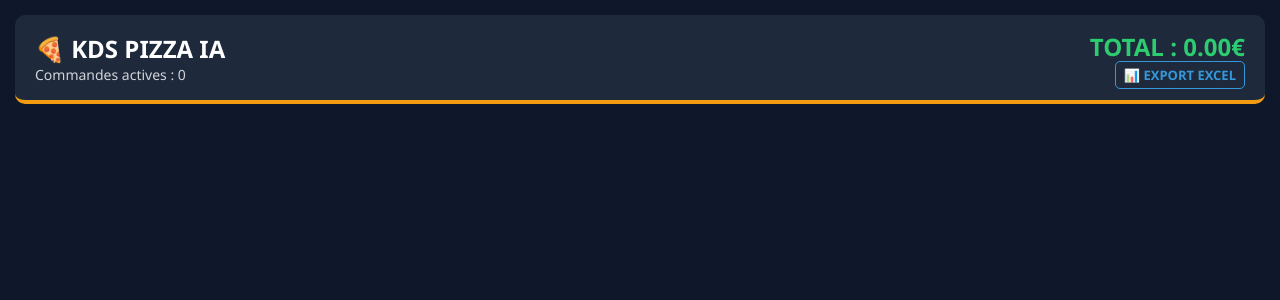
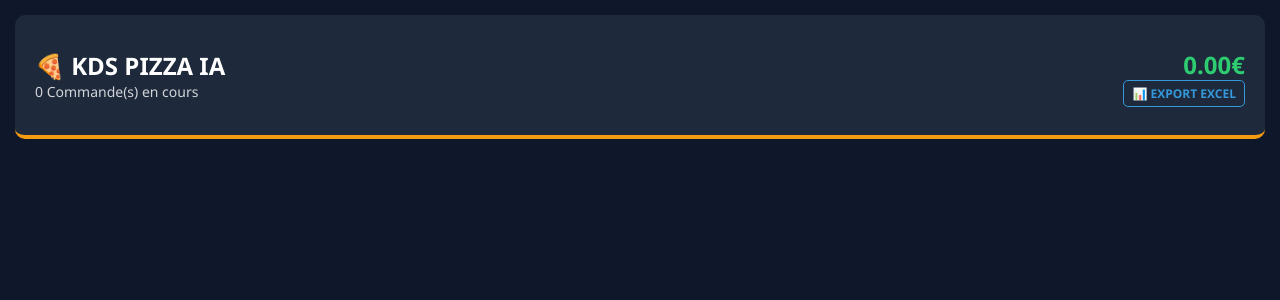
Before and after one commit to kamwagabriel/pizza-ia-pro, a Flask app: page / in a window 1280 px wide. Shown: the top 300 px of the page. Run offline with Flask 3, Linux system fonts and the light colour scheme.

Commit message:
Update title and styles in index.html

```diff
--- a/templates/index.html
+++ b/templates/index.html
@@ -2,11 +2,12 @@
 <html lang="fr">
 <head>
     <meta charset="UTF-8">
-    <title>🍕 KDS PIZZA IA - LIVE</title>
+    <title>🍕 PIZZA IA DASHBOARD</title>
+    <script src="https://cdn.jsdelivr.net/npm/chart.js"></script>
     <style>
         :root { --bg: #0f172a; --card: #ffffff; --orange: #f39c12; --blue: #3498db; --green: #2ecc71; --red: #e74c3c; }
         body { font-family: 'Segoe UI', sans-serif; background: var(--bg); color: white; padding: 15px; margin: 0; }
-        .header { display: flex; justify-content: space-between; align-items: center; background: #1e293b; padding: 15px 20px; border-radius: 10px; margin-bottom: 20px; border-bottom: 4px solid var(--orange); }
+        .header { display: flex; justify-content: space-between; align-items: center; background: #1e293b; padding: 10px 20px; border-radius: 10px; margin-bottom: 20px; border-bottom: 4px solid var(--orange); }
         .grid { display: grid; grid-template-columns: repeat(auto-fill, minmax(320px, 1fr)); gap: 15px; }
         .ticket { background: var(--card); color: #1e293b; border-radius: 12px; overflow: hidden; border: 4px solid transparent; }
         .livraison-border { border-left: 10px solid var(--red) !important; }
@@ -19,12 +20,11 @@
         .status-Enattente { background: #cbd5e1; color: #475569; }
         .status-Encuisson { background: var(--orange); color: white; }
         .status-Prêt { background: var(--blue); color: white; }
-        .late-alert { border: 4px solid var(--red) !important; animation: blink 1s infinite; }
-        @keyframes blink { 50% { opacity: 0.5; } }
         .btn { border: none; padding: 18px; font-weight: bold; cursor: pointer; width: 100%; font-size: 16px; color: white; text-transform: uppercase; }
         .btn-cook { background: var(--orange); }
         .btn-ready { background: var(--blue); }
         .btn-archive { background: var(--green); }
+        #chart-container { width: 100px; height: 100px; }
     </style>
 </head>
 <body>
@@ -32,17 +32,22 @@
     <div class="header">
         <div>
             <h2 style="margin:0">🍕 KDS PIZZA IA</h2>
-            <div style="font-size:14px; opacity:0.8;">Commandes actives : {{ orders|length }}</div>
+            <div style="font-size:14px; opacity:0.8;">{{ orders|length }} Commande(s) en cours</div>
         </div>
+
+        <div id="chart-container">
+            <canvas id="orderChart"></canvas>
+        </div>
+
         <div style="text-align:right">
-            <div style="font-size:24px; color:var(--green); font-weight:bold;">TOTAL : {{ "%.2f"|format(ca) }}€</div>
-            <a href="/export_excel" target="_blank" style="color:var(--blue); text-decoration:none; font-size:13px; font-weight:bold; border:1px solid var(--blue); padding:4px 8px; border-radius:5px;">📊 EXPORT EXCEL</a>
+            <div style="font-size:24px; color:var(--green); font-weight:bold;">{{ "%.2f"|format(ca) }}€</div>
+            <a href="/export_excel" target="_blank" style="color:var(--blue); text-decoration:none; font-size:12px; font-weight:bold; border:1px solid var(--blue); padding:4px 8px; border-radius:5px;">📊 EXPORT EXCEL</a>
         </div>
     </div>
 
     <div class="grid">
         {% for order in orders %}
-        <div id="t-{{ order.id }}" class="ticket {% if order.type == 'LIVRAISON' %}livraison-border{% endif %}" data-time="{{ order.heure }}">
+        <div class="ticket {% if order.type == 'LIVRAISON' %}livraison-border{% endif %}">
             <div class="ticket-h">
                 <span>#{{ order.id }} - {{ order.heure }}</span>
                 <span class="price-tag">{{ "%.2f"|format(order.prix) }}€</span>
@@ -55,19 +60,17 @@
 
                 {% if order.type == 'LIVRAISON' %}
                     <div style="font-size:13px; color:gray; margin: 10px 0;">📍 {{ order.adresse }}</div>
-                    <a href="{{ order.maps_url }}" target="_blank" style="display:block; text-align:center; background:#f1f5f9; color:var(--blue); text-decoration:none; padding:8px; border-radius:5px; font-size:12px; font-weight:bold; border:1px solid var(--blue);">🗺️ OUVRIR GPS</a>
+                    <a href="{{ order.maps_url }}" target="_blank" style="display:block; text-align:center; background:#f1f5f9; color:var(--blue); text-decoration:none; padding:8px; border-radius:5px; font-size:11px; font-weight:bold; border:1px solid var(--blue);">🗺️ GOOGLE MAPS</a>
                 {% endif %}
             </div>
 
-            <div class="footer">
             {% if order.status == 'En attente' %}
                 <button class="btn btn-cook" onclick="changerStatut('{{ order.id }}', 'En cuisson')">METTRE AU FOUR 🔥</button>
             {% elif order.status == 'En cuisson' %}
                 <button class="btn btn-ready" onclick="changerStatut('{{ order.id }}', 'Prêt')">SORTIR / PRÊT ✅</button>
             {% elif order.status == 'Prêt' %}
-                    <button class="btn btn-archive" onclick="changerStatut('{{ order.id }}', 'Archivé')">TERMINER / LIVRÉ ➔</button>
+                <button class="btn btn-archive" onclick="changerStatut('{{ order.id }}', 'Archivé')">LIVRÉ / ARCHIVER ➔</button>
             {% endif %}
-            </div>
         </div>
         {% endfor %}
     </div>
@@ -75,15 +78,28 @@
     <audio id="notif-sound" src="https://assets.mixkit.co/active_storage/sfx/2869/2869-preview.mp3" preload="auto"></audio>
 
     <script>
+        // Graphique
+        const nbLivraison = {{ orders|selectattr("type", "equalto", "LIVRAISON")|list|length }};
+        const nbEmporter = {{ orders|selectattr("type", "equalto", "EMPORTER")|list|length }};
+
+        new Chart(document.getElementById('orderChart'), {
+            type: 'doughnut',
+            data: {
+                datasets: [{
+                    data: [nbLivraison, nbEmporter],
+                    backgroundColor: ['#e74c3c', '#3498db'],
+                    borderWidth: 0
+                }]
+            },
+            options: { cutout: '75%', plugins: { legend: { display: false } } }
+        });
+
+        // Notifications
         const currentCount = {{ orders|length }};
-        const lastCount = sessionStorage.getItem('orderCount');
-
-        window.onload = function() {
-            if (lastCount !== null && currentCount > parseInt(lastCount)) {
-                document.getElementById('notif-sound').play().catch(e => console.log("Son auto-bloqué par le navigateur"));
+        if (sessionStorage.getItem('lastC') && currentCount > sessionStorage.getItem('lastC')) {
+            document.getElementById('notif-sound').play().catch(() => {});
         }
-            sessionStorage.setItem('orderCount', currentCount);
-        };
+        sessionStorage.setItem('lastC', currentCount);
 
         function changerStatut(id, newStatus) {
             fetch('/update_status', {
@@ -93,7 +109,6 @@
             }).then(() => location.reload());
         }
 
-        // Auto-refresh toutes les 20 secondes pour voir les nouvelles commandes de l'IA
         setTimeout(() => location.reload(), 20000);
     </script>
 </body>
```
Lines whose indentation alone changed are shown as unchanged.
